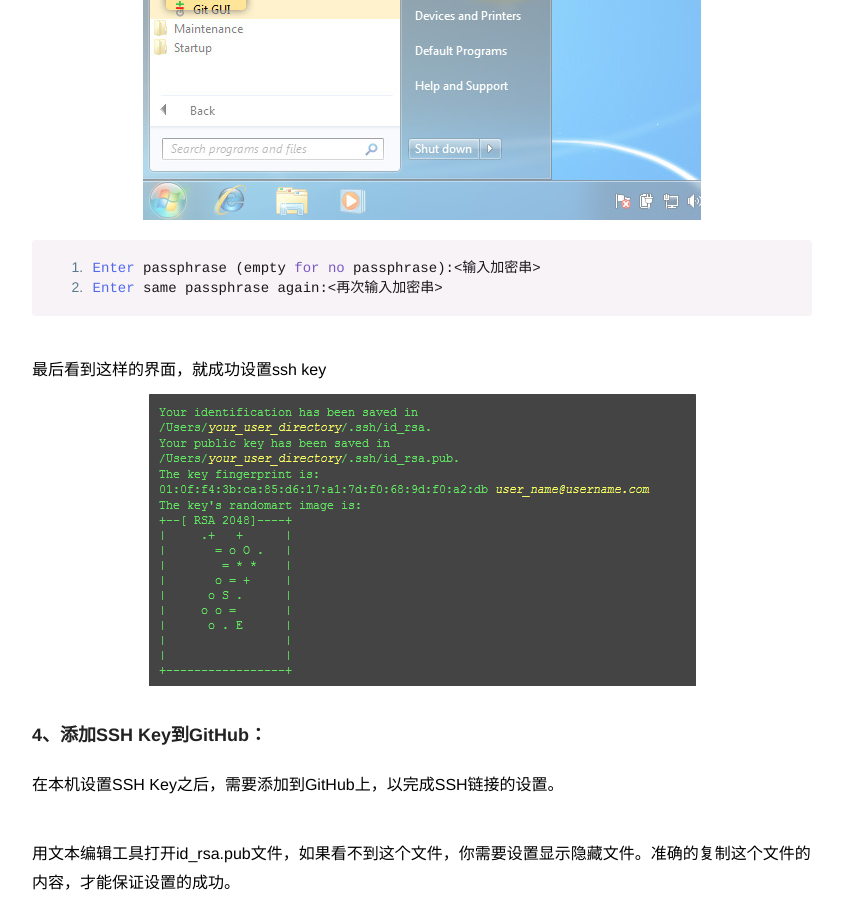
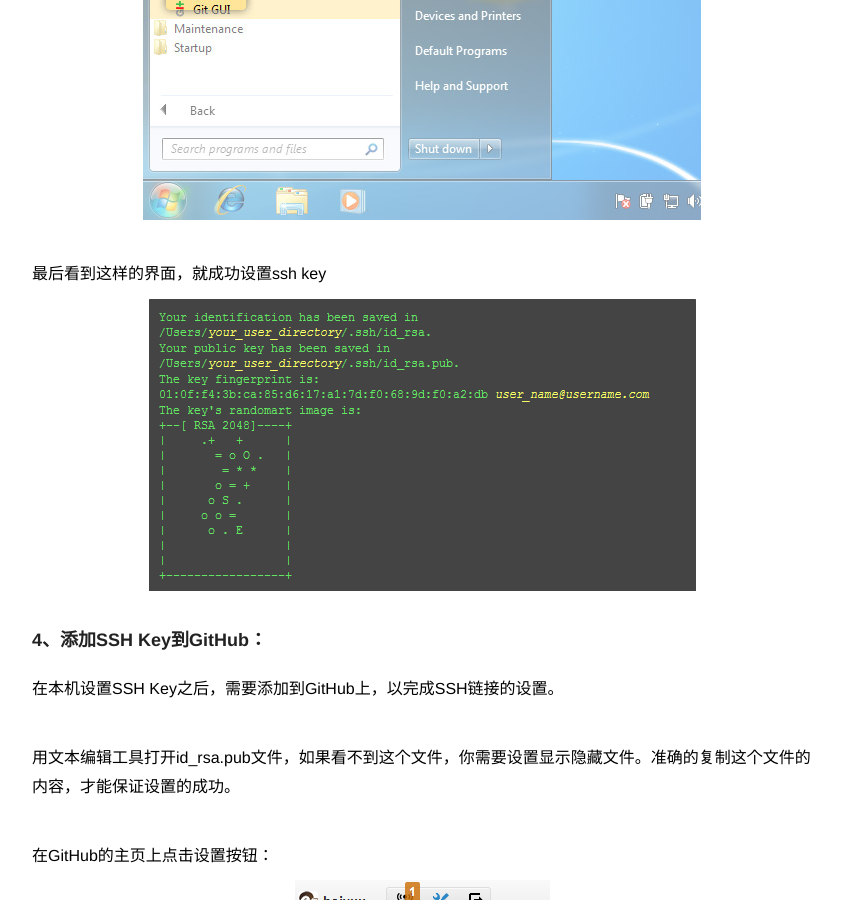
Before and after one commit to ioloveuu/ioloveuu.github.io, a Jekyll site: the page built from _posts/2016-12-28-frame-analys.md, in a window 1280 px wide and 900 px high, scrolled down 2814 px. Shown: the whole window, without its empty margins (218-1059 px from the left). Built offline with Jekyll 4.4.1, drawn with Linux system fonts in a browser that asks for light colours; nearby versions of some CDN libraries; a script that is not in the unit is left out.

Commit message:
Update 2016-12-28-frame-analys.md

```diff
--- a/_posts/2016-12-28-frame-analys.md
+++ b/_posts/2016-12-28-frame-analys.md
@@ -106,8 +106,6 @@
 
 
 
-    Enter passphrase (empty for no passphrase):<输入加密串>
-    Enter same passphrase again:<再次输入加密串>
 
 最后看到这样的界面，就成功设置ssh key
 ![ssh key success](/images/githubpages/ssh-key-set.png)
```
